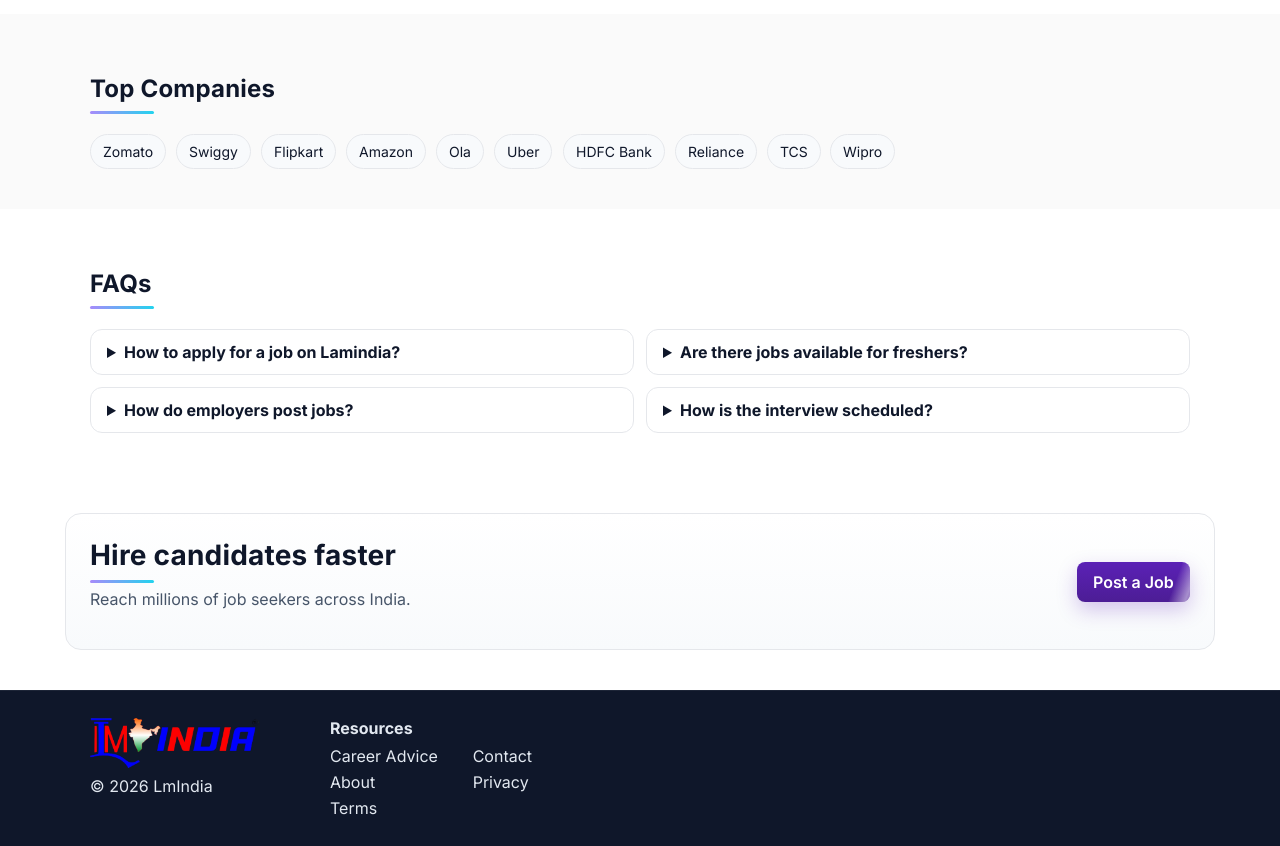
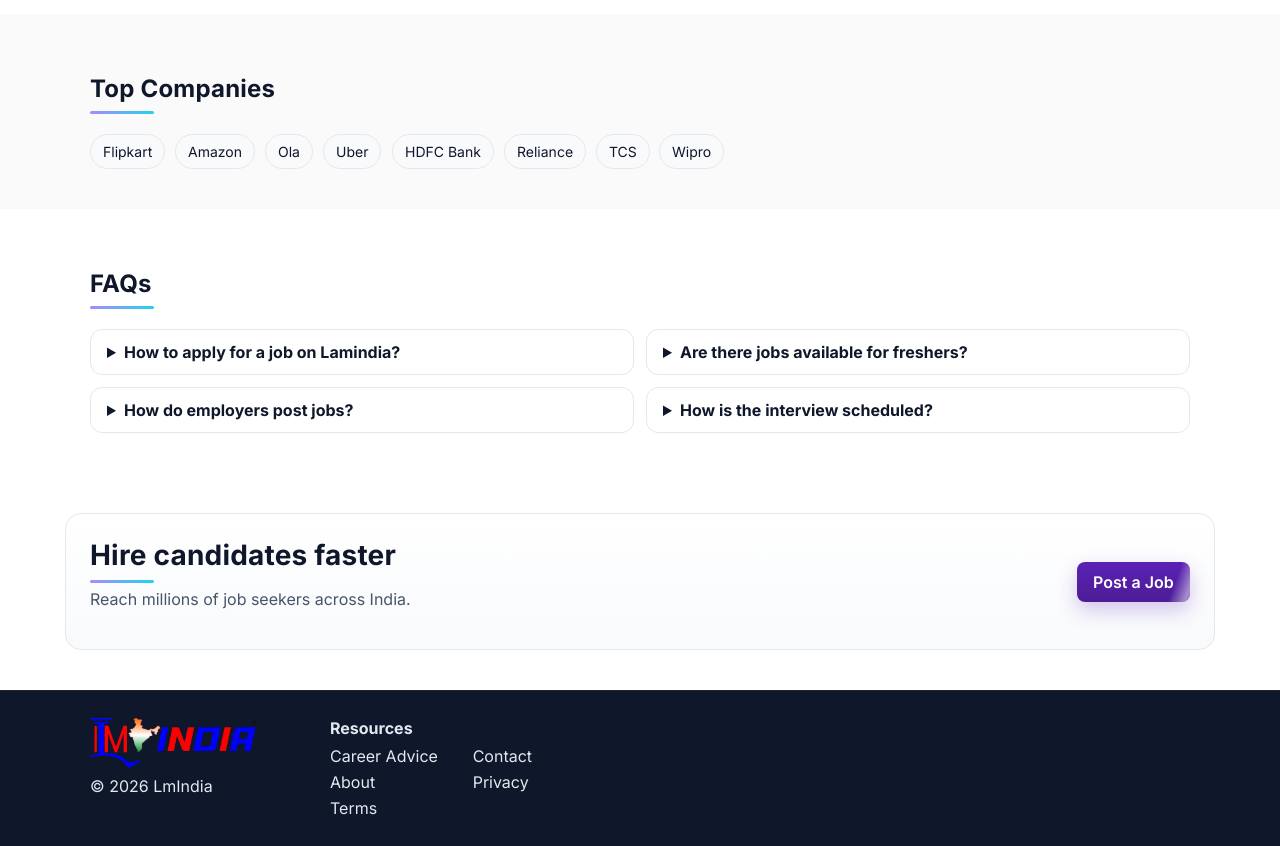
Before and after one commit to rahilslmindia-commits/ApnaClone, a React (Create React App) app: page / in a window 1280 px wide. Shown: the part 2860-3706 px from the top of the page. Built offline with nearby package versions, Linux system fonts and the light colour scheme.

Commit message:
Pk 13-02-26 changes in home page

```diff
--- a/src/App.js
+++ b/src/App.js
@@ -54,8 +54,6 @@
     'Bhopal',
   ];
   const companies = [
-    'Zomato',
-    'Swiggy',
     'Flipkart',
     'Amazon',
     'Ola',
```
